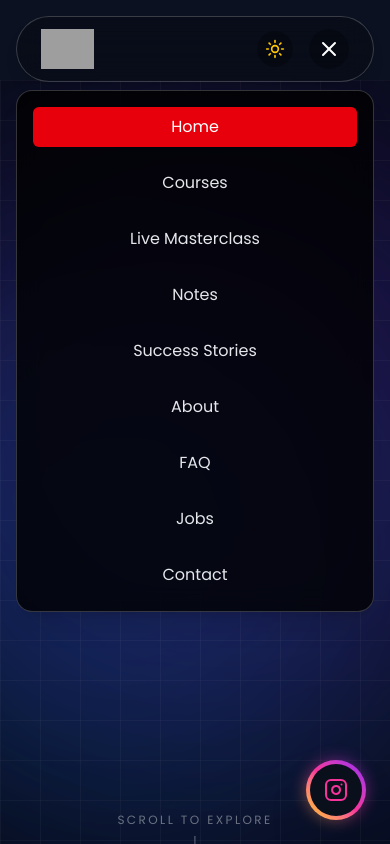
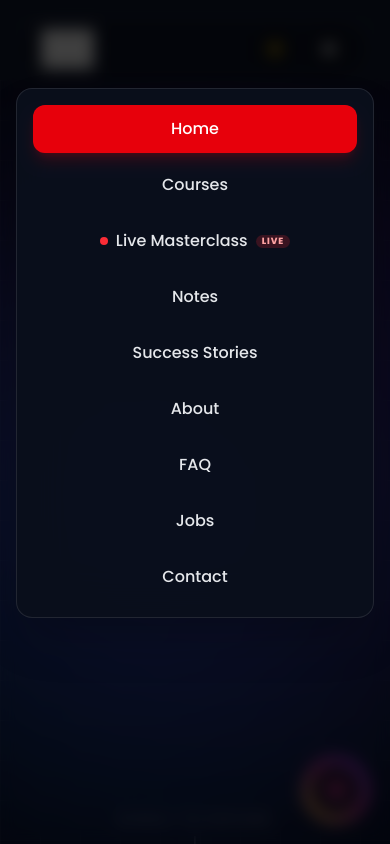
Before and after one commit to Vinaykumarmahato/ADVindiancoder, a React (Vite) app: page / in a window 390 px wide. Both pictures are taken after a click on the button 329 px from the left and 49 px from the top of the page. Shown: the top 844 px of the page. Built offline with nearby package versions, Linux system fonts and the light colour scheme; grey boxes are pictures that could not be loaded.

Commit message:
home navbar fixed

```diff
--- a/components/Header.tsx
+++ b/components/Header.tsx
@@ -1,5 +1,5 @@
-import React, { useState } from 'react';
-import { NavLink, Link } from 'react-router-dom';
+import React, { useState, useEffect, useCallback } from 'react';
+import { NavLink, Link, useLocation } from 'react-router-dom';
 import { Sun, Moon, Menu, X } from 'lucide-react';
 import { useTheme } from '../contexts/ThemeContext';
 import { NAV_LINKS } from '../constants';
@@ -8,6 +8,28 @@ import { MotionDiv } from './motion';
 const Header = () => {
     const { theme, toggleTheme } = useTheme();
     const [isMenuOpen, setIsMenuOpen] = useState(false);
+    const location = useLocation();
+
+    // Close menu on route change
+    useEffect(() => {
+        setIsMenuOpen(false);
+    }, [location.pathname]);
+
+    // Prevent body scroll when menu is open
+    useEffect(() => {
+        if (isMenuOpen) {
+            document.body.style.overflow = 'hidden';
+        } else {
+            document.body.style.overflow = '';
+        }
+        return () => {
+            document.body.style.overflow = '';
+        };
+    }, [isMenuOpen]);
+
+    const toggleMenu = useCallback(() => {
+        setIsMenuOpen(prev => !prev);
+    }, []);
 
     const menuVariants = {
         hidden: { opacity: 0, y: -20 },
@@ -20,7 +42,8 @@ const Header = () => {
     };
 
     return (
-        <header className="fixed top-0 left-0 right-0 z-50">
+        <>
+            <header className="fixed top-0 left-0 right-0 z-[100]">
                 <nav className="max-w-7xl mx-auto px-4 sm:px-6 lg:px-8 py-4">
                     <div className="relative flex items-center justify-between bg-white/10 dark:bg-black/20 backdrop-blur-lg border border-white/20 rounded-full px-6 py-3 shadow-lg">
                         <Link to="/" className="flex items-center">
@@ -61,42 +84,69 @@ const Header = () => {
 
                             <div className="lg:hidden">
                                 <button
-                                onClick={() => setIsMenuOpen(!isMenuOpen)}
-                                className="p-2 rounded-full bg-white/20 hover:bg-white/30 dark:bg-black/30 dark:hover:bg-black/50 transition-colors"
+                                    onClick={toggleMenu}
+                                    className="relative p-2 rounded-full bg-white/20 hover:bg-white/30 dark:bg-black/30 dark:hover:bg-black/50 transition-colors"
                                     aria-label="Toggle menu"
+                                    aria-expanded={isMenuOpen}
                                 >
                                     {isMenuOpen ? <X className="h-6 w-6 text-white" /> : <Menu className="h-6 w-6 text-white" />}
                                 </button>
                             </div>
                         </div>
                     </div>
+                </nav>
+            </header>
 
+            {/* ── Mobile Menu Overlay (Portal-like: rendered outside nav flow) ── */}
             {isMenuOpen && (
+                <>
+                    {/* Backdrop overlay */}
+                    <div
+                        className="fixed inset-0 bg-black/60 backdrop-blur-sm z-[998] lg:hidden"
+                        onClick={() => setIsMenuOpen(false)}
+                        aria-hidden="true"
+                    />
+
+                    {/* Menu Panel */}
                     <MotionDiv
                         variants={menuVariants}
                         initial="hidden"
                         animate="visible"
-                        className="lg:hidden mt-2 p-4 bg-white/80 dark:bg-black/80 backdrop-blur-md rounded-2xl border border-white/20 shadow-xl"
+                        className="fixed top-[88px] left-4 right-4 z-[999] lg:hidden p-4 bg-white/95 dark:bg-[#0a0f1c]/95 backdrop-blur-xl rounded-2xl border border-white/20 dark:border-white/10 shadow-2xl max-h-[calc(100vh-120px)] overflow-y-auto"
                     >
-                        <div className="flex flex-col space-y-4">
+                        <div className="flex flex-col space-y-2">
                             {NAV_LINKS.map((link) => (
                                 <MotionDiv key={link.name} variants={menuItemVariants}>
                                     <NavLink
                                         to={link.path}
                                         onClick={() => setIsMenuOpen(false)}
                                         className={({ isActive }) =>
-                                            `block text-center py-2 rounded-md transition-colors duration-300 ${isActive ? 'bg-red-600 text-white' : 'text-gray-800 dark:text-gray-200 hover:bg-gray-200 dark:hover:bg-gray-700'}`
+                                            `flex items-center gap-3 text-center py-3 px-4 rounded-xl transition-all duration-300 font-medium ${isActive
+                                                ? 'bg-red-600 text-white shadow-lg shadow-red-600/20'
+                                                : 'text-gray-800 dark:text-gray-200 hover:bg-gray-100 dark:hover:bg-white/10'
+                                            }`
                                         }
                                     >
-                                        {link.name}
+                                        {link.name === 'Live Masterclass' ? (
+                                            <span className="flex items-center gap-2 mx-auto">
+                                                <span className="relative flex h-2 w-2">
+                                                    <span className="animate-ping absolute inline-flex h-full w-full rounded-full bg-red-400 opacity-75"></span>
+                                                    <span className="relative inline-flex rounded-full h-2 w-2 bg-red-500"></span>
+                                                </span>
+                                                Live Masterclass
+                                                <span className="text-[9px] font-black tracking-widest bg-red-500/20 text-red-300 px-1.5 py-0.5 rounded-full leading-none">LIVE</span>
+                                            </span>
+                                        ) : (
+                                            <span className="mx-auto">{link.name}</span>
+                                        )}
                                     </NavLink>
                                 </MotionDiv>
                             ))}
                         </div>
                     </MotionDiv>
+                </>
             )}
-            </nav>
-        </header>
+        </>
     );
 };
 
```
Lines whose indentation alone changed are shown as unchanged.
